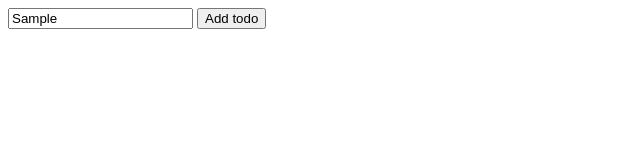
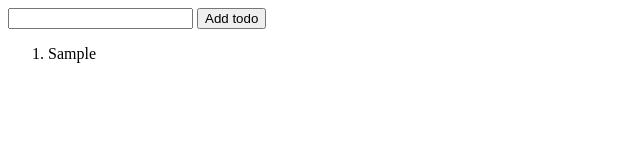
Before and after one commit to acciojob/To-do-List-riyagarwal, a website: page main.html in a window 1280 px wide. Both pictures are taken after typing "Sample" into the empty fields and a click on the button "Add todo". Shown: the whole page, without its empty margins (0-640 px from the left). Drawn offline with Linux system fonts and the light colour scheme.

Commit message:
created a submission

```diff
--- a/script.js
+++ b/script.js
@@ -3,9 +3,9 @@ const addTodo = () => {
 	const todoItem = document.getElementById('newTodoInput').value;
 	if(todoItem) {
 		let liItem = document.createElement('li');
-		liItem.textContent = 'todoItem';
+		liItem.textContent = todoItem;
 		document.getElementById('todoList').appendChild(liItem)
 
-		document.getElementById('newTodoInput').value('')
+		document.getElementById('newTodoInput').value = ''
 	}
 }
```
Also changed, not shown: main.html (+1 -1 lines).
